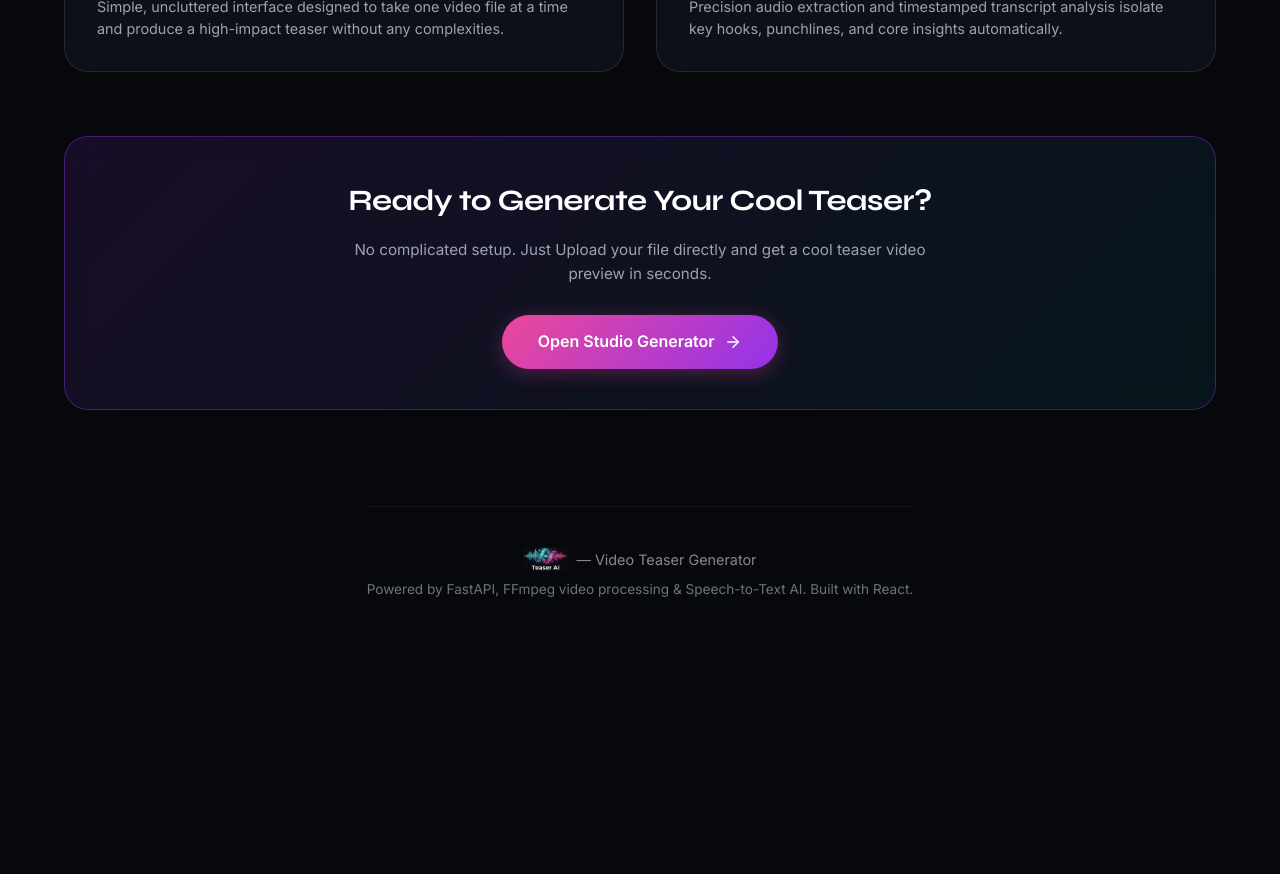
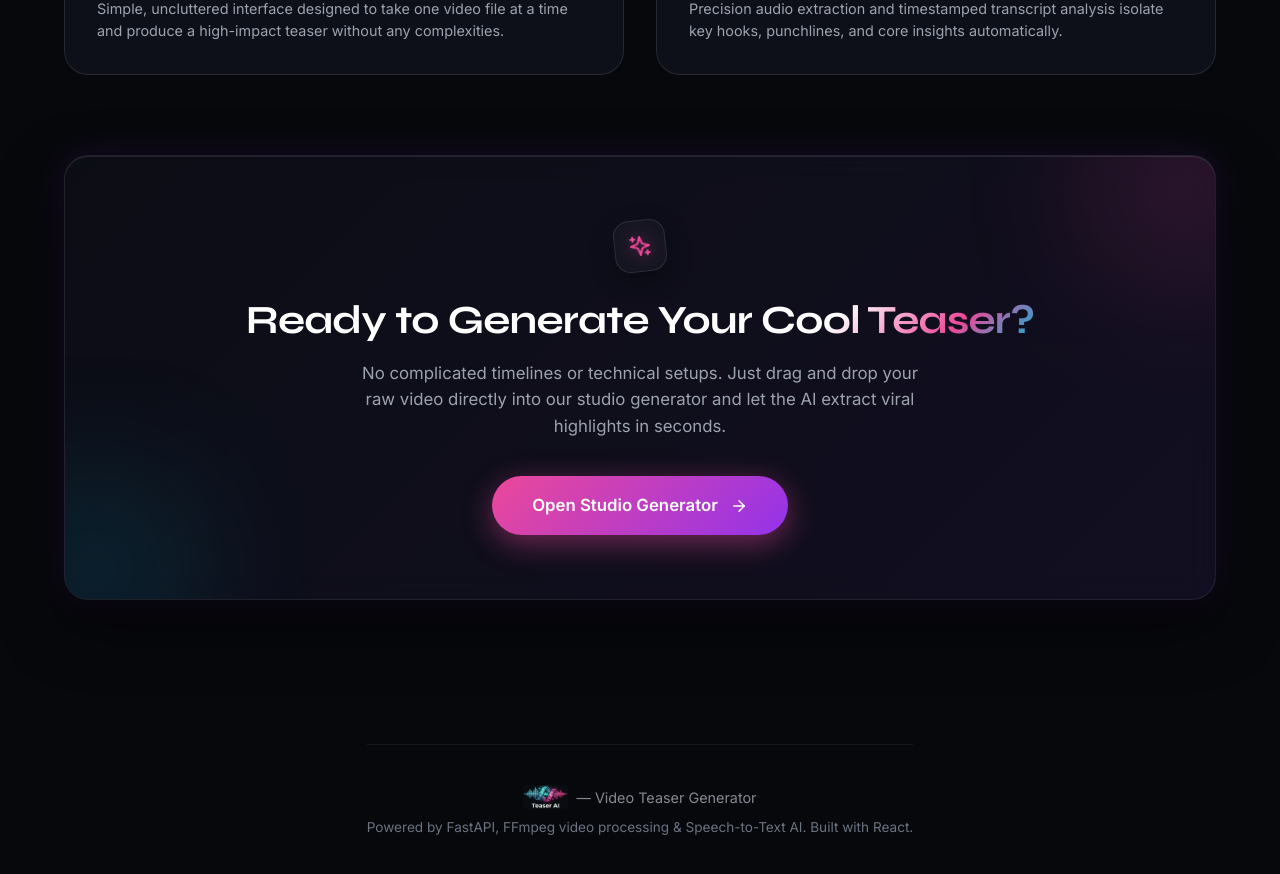
Before and after one commit to utkarsh-12zero9/TeaserAI_Frontend, a React (Vite) app: page / in a window 1280 px wide. Shown: the part 780-1654 px from the top of the page. Before the commit the page ends 1421 px from the top, so only its background shows below. Built offline with nearby package versions, Linux system fonts and the light colour scheme; no server answers; the HTML template or start-up script is replaced by a standard one.

Commit message:
UI Fixes

```diff
--- a/src/components/Navbar.tsx
+++ b/src/components/Navbar.tsx
@@ -69,10 +69,10 @@ export const Navbar: React.FC = () => {
             </div>
           ) : (
             <div style={{ display: 'flex', alignItems: 'center', gap: '0.75rem' }}>
-              <Link to="/login" className="btn-secondary" style={{ padding: '0.4rem 1rem', borderRadius: '8px', fontSize: '0.9rem' }}>
+              <Link to="/login" className="btn-secondary" style={{ padding: '0.45rem 1.25rem', borderRadius: '999px', fontSize: '0.88rem', border: '1px solid rgba(255, 255, 255, 0.2)' }}>
                 Sign In
               </Link>
-              <Link to="/register" className="btn-primary nav-cta" style={{ padding: '0.4rem 1rem', borderRadius: '8px', fontSize: '0.9rem' }}>
+              <Link to="/register" className="btn-primary nav-cta" style={{ padding: '0.45rem 1.25rem', borderRadius: '999px', fontSize: '0.88rem' }}>
                 Sign Up
               </Link>
             </div>
@@ -140,7 +140,7 @@ export const Navbar: React.FC = () => {
               <Link
                 to="/login"
                 className="btn-secondary"
-                style={{ display: 'flex', justifyContent: 'center', padding: '0.6rem 1rem', borderRadius: '8px' }}
+                style={{ display: 'flex', justifyContent: 'center', padding: '0.6rem 1rem', borderRadius: '999px', border: '1px solid rgba(255, 255, 255, 0.2)' }}
                 onClick={() => setMobileMenuOpen(false)}
               >
                 Sign In
@@ -148,7 +148,7 @@ export const Navbar: React.FC = () => {
               <Link
                 to="/register"
                 className="btn-primary"
-                style={{ display: 'flex', justifyContent: 'center', padding: '0.6rem 1rem', borderRadius: '8px' }}
+                style={{ display: 'flex', justifyContent: 'center', padding: '0.6rem 1rem', borderRadius: '999px' }}
                 onClick={() => setMobileMenuOpen(false)}
               >
                 Sign Up
--- a/src/pages/LandingPage.tsx
+++ b/src/pages/LandingPage.tsx
@@ -1,8 +1,11 @@
 import React from 'react';
 import { Link } from 'react-router-dom';
 import { Sparkles, ArrowRight, Video, Scissors } from 'lucide-react';
+import { useAuth } from '../components/AuthContext';
 
 export const LandingPage: React.FC = () => {
+  const { user } = useAuth();
+
   return (
     <div style={{ paddingTop: '2.5rem', paddingBottom: '5rem' }}>
       {/* Topographic Background Overlay */}
@@ -51,13 +54,15 @@ export const LandingPage: React.FC = () => {
           Upload your raw video, let our backend extract speech-to-text transcripts, identify peak viral moments, and automatically slice a ready-to-share teaser.
         </p>
 
-        <div className="hero-actions" style={{ display: 'flex', gap: '1rem', justifyContent: 'center', flexWrap: 'wrap' }}>
+        <div className="hero-actions" style={{ display: 'flex', gap: '1rem', justifyContent: 'center', flexWrap: 'wrap', alignItems: 'center' }}>
           <Link to="/generator" className="btn-primary">
             <Sparkles size={18} /> Get Started Now <ArrowRight size={18} />
           </Link>
-          {/* <a href="#how-it-works" className="btn-secondary">
-            Learn How It Works
-          </a> */}
+          {!user && (
+            <Link to="/login" className="btn-secondary" style={{ padding: '0.85rem 2rem', borderRadius: '999px', border: '1px solid rgba(255, 255, 255, 0.2)' }}>
+              Sign In
+            </Link>
+          )}
         </div>
       </section>
 
@@ -65,7 +70,7 @@ export const LandingPage: React.FC = () => {
       <section className="container" style={{ marginBottom: '4rem' }}>
         <div style={{ textAlign: 'center', marginBottom: '2rem' }}>
           <h2 style={{ fontSize: '1.85rem', marginBottom: '0.5rem', color: '#ffffff' }}>
-            Built for <span className="gradient-text-cyan">Creators & Editors</span>
+            Built for <span style={{ background: 'linear-gradient(135deg, var(--primary-pink) 0%, #ffffff 50%, var(--primary-cyan) 100%)', WebkitBackgroundClip: 'text', WebkitTextFillColor: 'transparent' }}>Everyone</span>
           </h2>
           <p style={{ color: 'var(--text-muted)' }}>
             Streamlined pipeline from long-form content to short viral highlights
@@ -120,22 +125,111 @@ export const LandingPage: React.FC = () => {
       </section>
 
       {/* How It Works Section */}
-      <section id="how-it-works" className="container">
+      <section id="how-it-works" className="container" style={{ position: 'relative', marginTop: '5rem', marginBottom: '3rem' }}>
+        {/* Glow Effects behind the card */}
+        <div style={{
+          position: 'absolute',
+          top: '50%',
+          left: '50%',
+          transform: 'translate(-50%, -50%)',
+          width: '80%',
+          height: '160px',
+          background: 'radial-gradient(ellipse, rgba(236, 72, 153, 0.22) 0%, rgba(6, 182, 212, 0.22) 50%, transparent 100%)',
+          filter: 'blur(60px)',
+          zIndex: -1,
+          pointerEvents: 'none'
+        }} />
+
         <div
           className="glass-card"
           style={{
-            background: 'linear-gradient(135deg, rgba(147, 51, 234, 0.12) 0%, rgba(6, 182, 212, 0.08) 100%)',
-            borderColor: 'var(--border-neon)',
-            padding: '2.5rem 1.5rem',
+            background: 'linear-gradient(135deg, rgba(13, 15, 23, 0.8) 0%, rgba(26, 20, 48, 0.6) 100%)',
+            border: '1px solid rgba(255, 255, 255, 0.08)',
+            boxShadow: '0 24px 60px rgba(0, 0, 0, 0.6), 0 0 35px rgba(147, 51, 234, 0.15), inset 0 1px 0 rgba(255, 255, 255, 0.1)',
+            padding: '4rem 2rem',
             textAlign: 'center',
+            borderRadius: '24px',
+            position: 'relative',
+            overflow: 'hidden',
           }}
         >
-          <h2 style={{ fontSize: '1.85rem', marginBottom: '0.85rem', color: '#ffffff' }}>Ready to Generate Your Cool Teaser?</h2>
-          <p style={{ color: 'var(--text-muted)', maxWidth: '600px', margin: '0 auto 1.75rem', fontSize: '0.95rem' }}>
-            No complicated setup. Just Upload your file directly and get a cool teaser video preview in seconds.
+          {/* Decorative floating gradient glows inside the card */}
+          <div style={{
+            position: 'absolute',
+            top: '-30px',
+            right: '-30px',
+            width: '120px',
+            height: '120px',
+            background: 'var(--primary-pink)',
+            filter: 'blur(80px)',
+            opacity: 0.35,
+            pointerEvents: 'none'
+          }} />
+          <div style={{
+            position: 'absolute',
+            bottom: '-30px',
+            left: '-30px',
+            width: '120px',
+            height: '120px',
+            background: 'var(--primary-cyan)',
+            filter: 'blur(80px)',
+            opacity: 0.35,
+            pointerEvents: 'none'
+          }} />
+
+          {/* Rotating Sparkle Icon Badge */}
+          <div style={{
+            display: 'inline-flex',
+            alignItems: 'center',
+            justifyContent: 'center',
+            width: '52px',
+            height: '52px',
+            borderRadius: '16px',
+            background: 'rgba(255, 255, 255, 0.03)',
+            border: '1px solid rgba(255, 255, 255, 0.1)',
+            boxShadow: '0 8px 24px rgba(0, 0, 0, 0.3)',
+            color: 'var(--primary-pink)',
+            marginBottom: '1.5rem',
+            transform: 'rotate(-6deg)',
+          }}>
+            <Sparkles size={24} style={{ filter: 'drop-shadow(0 0 8px rgba(236, 72, 153, 0.5))' }} />
+          </div>
+
+          <h2 style={{
+            fontSize: 'clamp(1.75rem, 4vw, 2.5rem)',
+            marginBottom: '1rem',
+            color: '#ffffff',
+            lineHeight: 1.2,
+            letterSpacing: '-0.02em',
+            fontFamily: 'var(--font-display)'
+          }}>
+            Ready to Generate Your <span className="gradient-text">Cool Teaser?</span>
+          </h2>
+
+          <p style={{
+            color: 'var(--text-muted)',
+            maxWidth: '580px',
+            margin: '0 auto 2.25rem',
+            fontSize: 'clamp(0.9rem, 1.5vw, 1.05rem)',
+            lineHeight: 1.6
+          }}>
+            No complicated timelines or technical setups. Just drag and drop your raw video directly into our studio generator and let the AI extract viral highlights in seconds.
           </p>
+
           <div style={{ display: 'flex', justifyContent: 'center' }}>
-            <Link to="/generator" className="btn-primary" style={{ padding: '0.9rem 2.2rem', fontSize: '1rem' }}>
+            <Link
+              to="/generator"
+              className="btn-primary"
+              style={{
+                padding: '1rem 2.5rem',
+                fontSize: '1.05rem',
+                display: 'inline-flex',
+                alignItems: 'center',
+                gap: '0.75rem',
+                borderRadius: '999px',
+                boxShadow: '0 8px 30px rgba(236, 72, 153, 0.45)',
+              }}
+            >
               Open Studio Generator <ArrowRight size={18} />
             </Link>
           </div>
```
